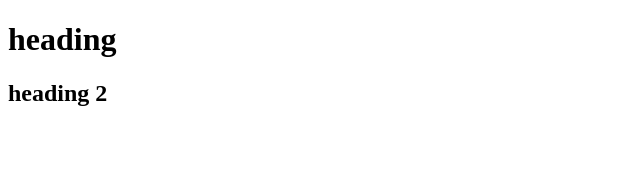
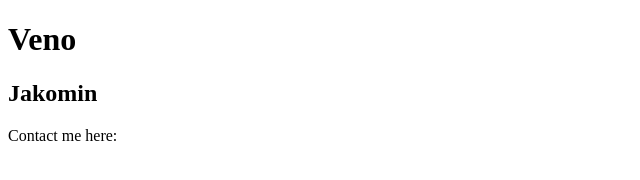
Before and after one commit to venoj/git-one, a plain HTML site: page index.html in a window 1280 px wide. Shown: the whole page, without its empty margins (0-640 px from the left). Drawn offline with Linux system fonts and the light colour scheme.

Commit message:
added info

```diff
--- a/index.html
+++ b/index.html
@@ -6,7 +6,8 @@
     <title>Document</title>
 </head>
 <body>
-    <h1>heading</h1>
-    <h2>heading 2</h2>
+    <h1>Veno</h1>
+    <h2>Jakomin</h2>
+    <span>Contact me here:</span>
 </body>
 </html>
```
